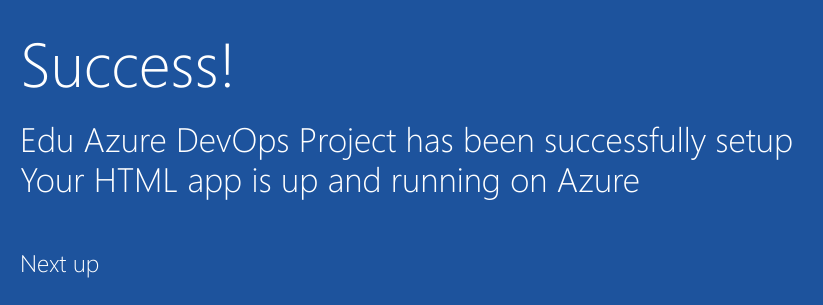
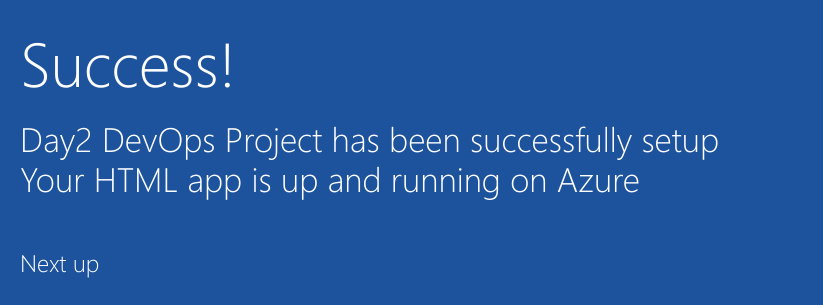
Before and after one commit to ronoguy/tesla, a plain HTML site: page index.html in a window 1280 px wide. Shown: the part 352-657 px from the top of the page, 205-1028 px from the left. Drawn offline with Linux system fonts and the light colour scheme.

Commit message:
Modified title and staged in index

```diff
--- a/index.html
+++ b/index.html
@@ -19,7 +19,7 @@
         </div>
             <div class="content-body">
                 <div class="success-text">Success!</div>
-                <div class="description line-1">Edu Azure DevOps Project has been successfully setup</div>
+                <div class="description line-1">Day2 DevOps Project has been successfully setup</div>
                 <div class="description line-2"> Your HTML app is up and running on Azure</div>
                 <div class="next-steps-container">
                     <div class="next-steps-header">Next up</div>
```
